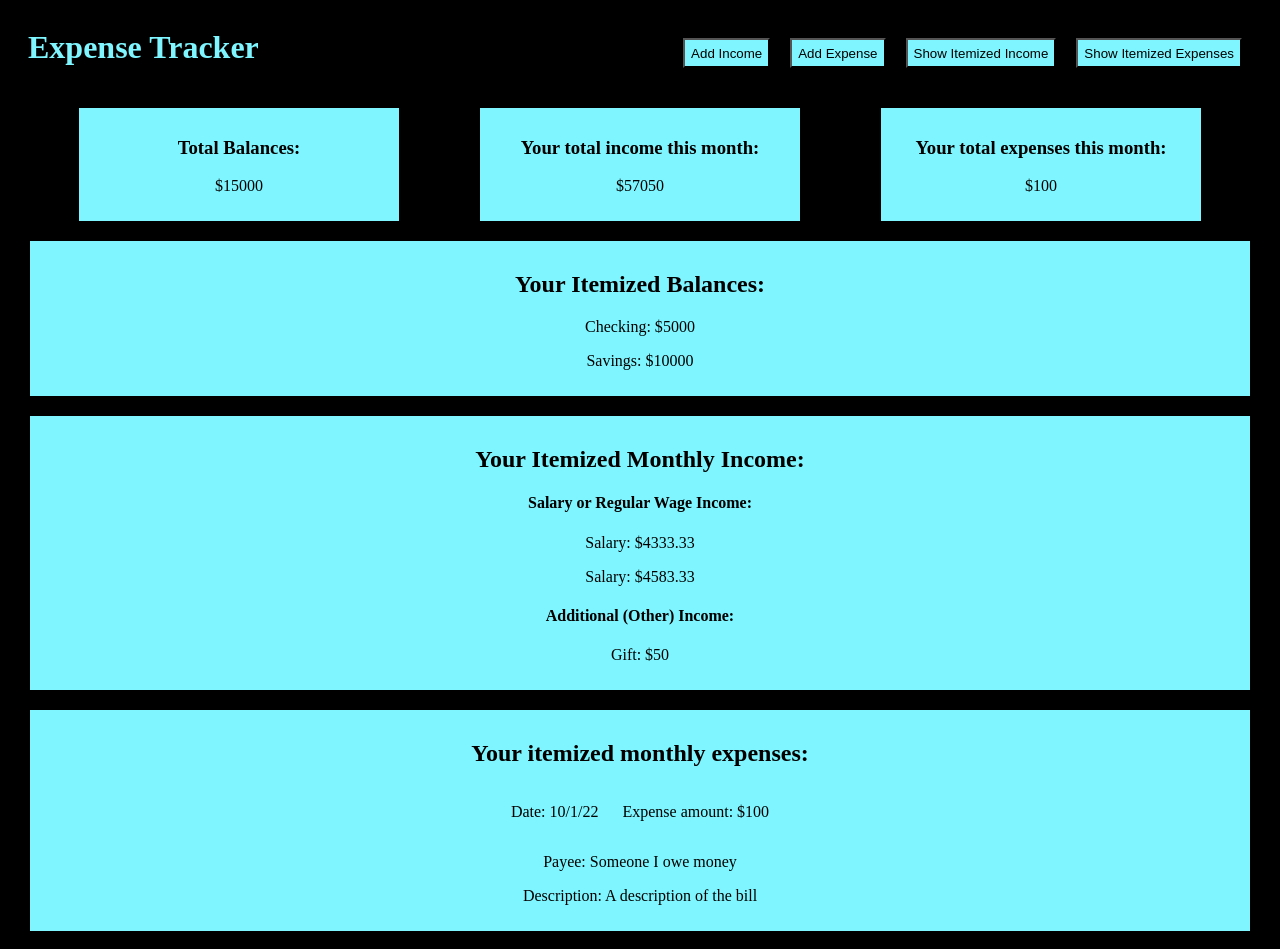
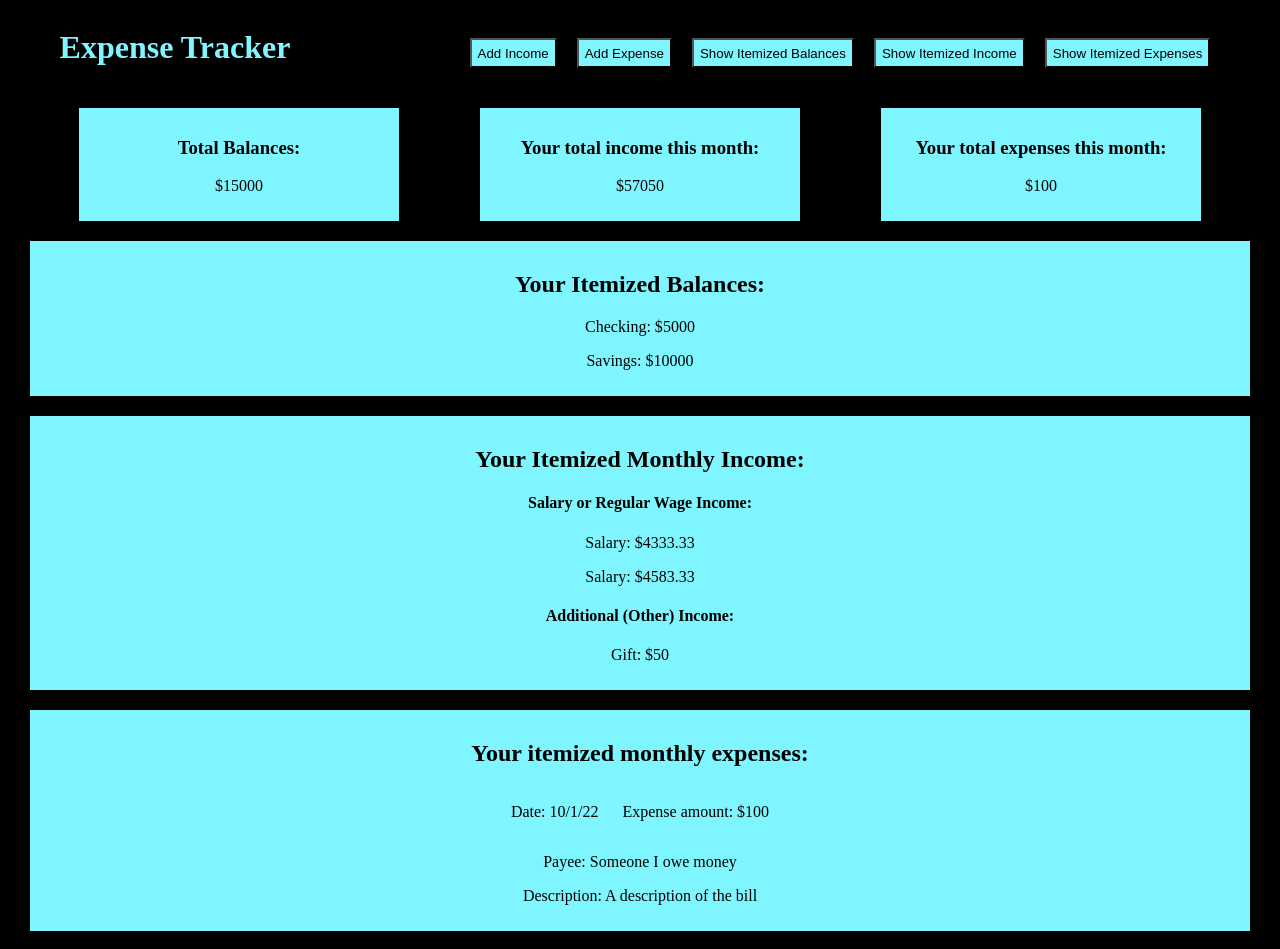
Before and after one commit to CMC06/expense-tracker, a React (Create React App) app: page / in a window 1280 px wide. Built offline with nearby package versions, Linux system fonts and the light colour scheme.

Commit message:
updating CSS

```diff
--- a/src/App.css
+++ b/src/App.css
@@ -11,6 +11,8 @@
   align-content: center;
   justify-content: space-between;
   background-color: black;
+  margin-left: 2.5%;
+  margin-right: 2.5%;
 }
 
 .nav h1 {
--- a/src/components/Header.js
+++ b/src/components/Header.js
@@ -5,6 +5,7 @@
       <div className="navButtonsBar">
         <button>Add Income</button>
         <button>Add Expense</button>
+        <button>Show Itemized Balances</button>
         <button>Show Itemized Income</button>
         <button>Show Itemized Expenses</button>
       </div>
```
